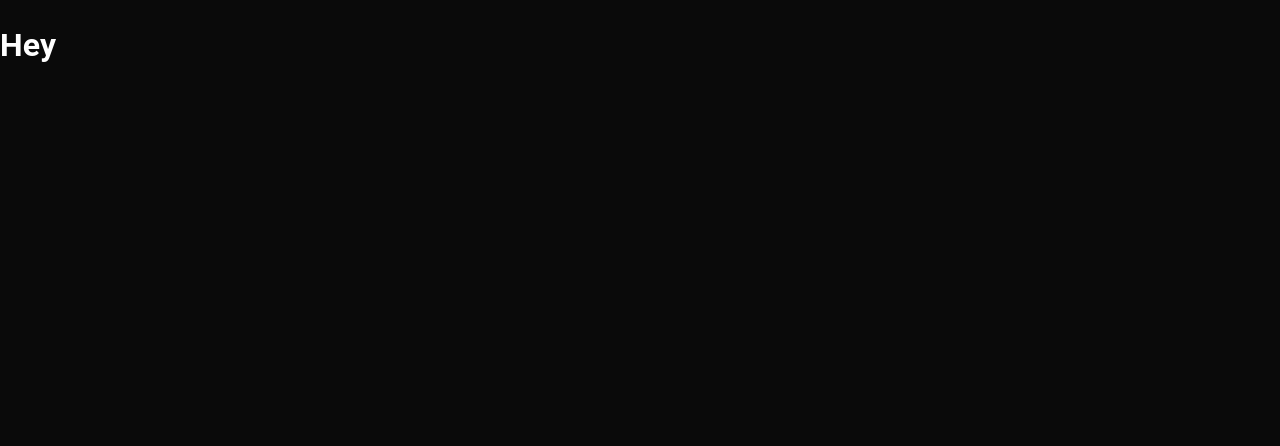
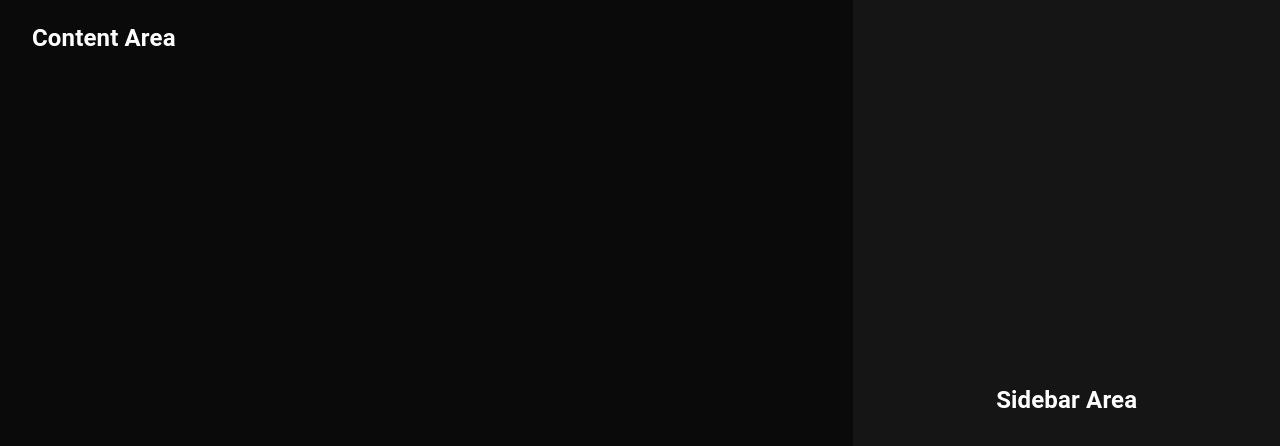
Before and after one commit to SharinLana/typescript-fullstack-tasks-manager, a React (Create React App) app: page / in a window 1280 px wide. Shown: the top 446 px of the page. Built offline with nearby package versions, Linux system fonts and the light colour scheme.

Commit message:
render Dashboard via App.tsx

```diff
--- a/src/App.tsx
+++ b/src/App.tsx
@@ -1,12 +1,13 @@
 import React, { FC, ReactElement } from 'react';
 import { ThemeProvider, CssBaseline } from '@mui/material';
 import { customTheme } from './theme/customTheme';
+import Dashboard from './pages/dashboard/Dashboard';
 
 const App: FC = (): ReactElement => {
   return (
     <ThemeProvider theme={customTheme}>
       <CssBaseline />
-      <h1>Hey</h1>
+      <Dashboard />
     </ThemeProvider>
   );
 };
```
